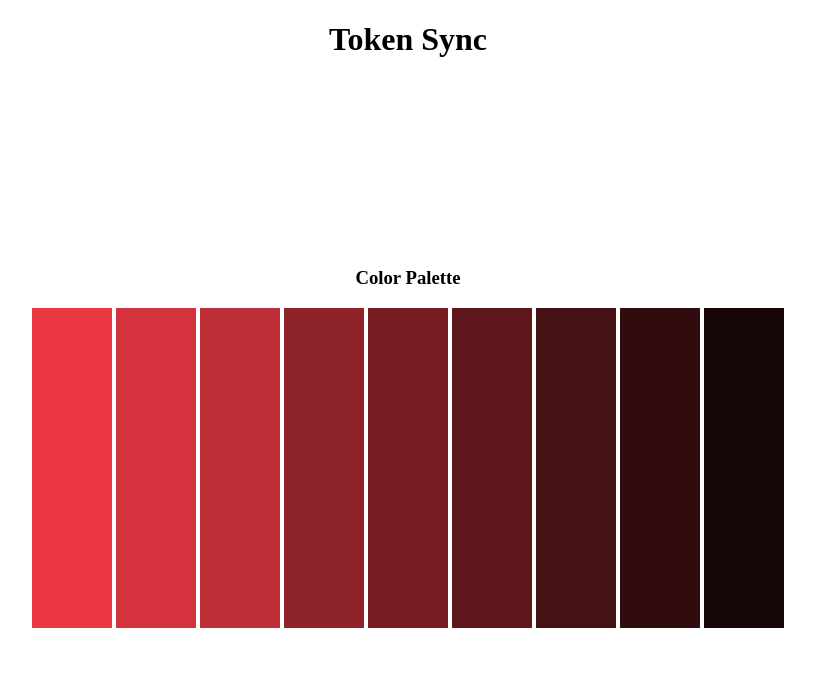
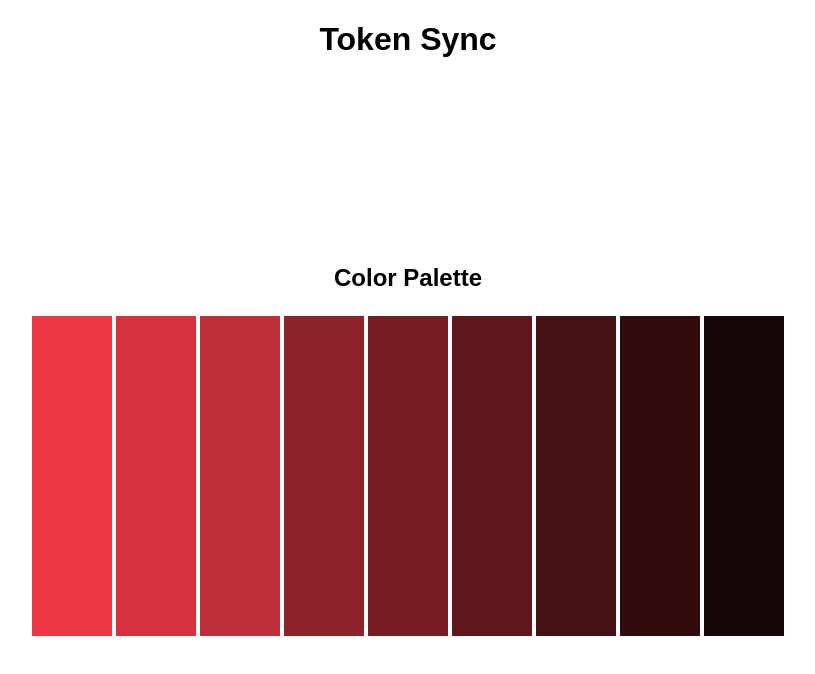
Before and after one commit to senthanal/token-sync, a website: page token-app/index.html in a window 1280 px wide. Shown: the whole page, without its empty margins (232-1047 px from the left). Drawn offline with Linux system fonts and the light colour scheme.

Commit message:
add title styles

```diff
--- a/token-app/styles.css
+++ b/token-app/styles.css
@@ -7,6 +7,22 @@ html,body {
   width: 100%;
   display: flex;
   flex-direction: column;
+  font-family: var(--global-base-font-family);
+}
+
+h1 {
+  font-family: var(--global-heading-font-family);
+  font-size: var(--global-heading-h1-font-size);
+}
+
+h2 {
+  font-family: var(--global-heading-font-family);
+  font-size: var(--global-heading-h2-font-size);
+}
+
+h3 {
+  font-family: var(--global-heading-font-family);
+  font-size: var(--global-heading-h3-font-size);
 }
 
 header {
```
